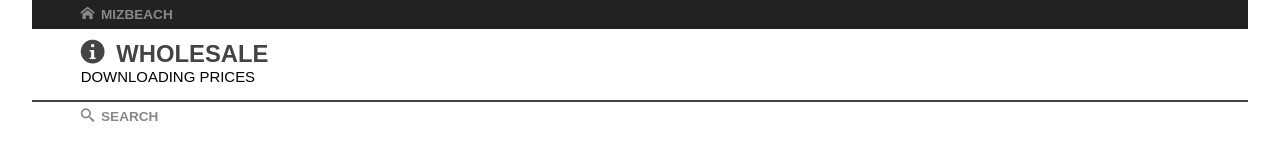
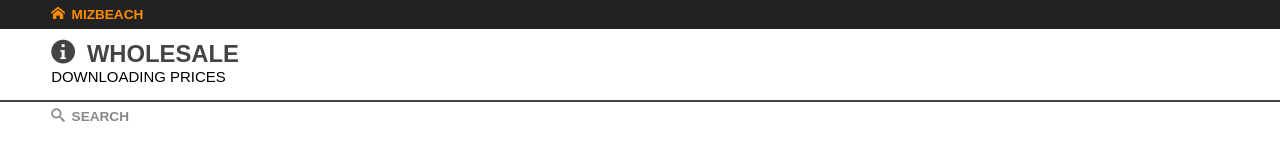
Before and after one commit to designbymobius/pricelist-app-builder, a plain HTML site: page index.html in a window 1280 px wide. Drawn offline with Linux system fonts and the light colour scheme; no server answers.

Commit message:
font-size tweaking

```diff
--- a/css/style.css
+++ b/css/style.css
@@ -40,7 +40,7 @@ section {
 
 	display: block;
 	position: relative;
-	width: 95%;
+	width: 100%;
 	margin: 0 auto;
 	overflow: hidden;
 }
@@ -108,6 +108,7 @@ section > header > .title {
 section > header > .subtitle {
 
 	color: #888;
+	font-size: 85%;
 	text-align: right;
 }
 
@@ -285,7 +286,7 @@ section.active > header > .subtitle {
 
 	position: relative;
 	width: 93%;
-	font-size: .45em;
+	font-size: .7em;
 	padding: .5em 3.5%;
 	overflow: hidden;
 }
```
Also changed, not shown: 1 other file.
